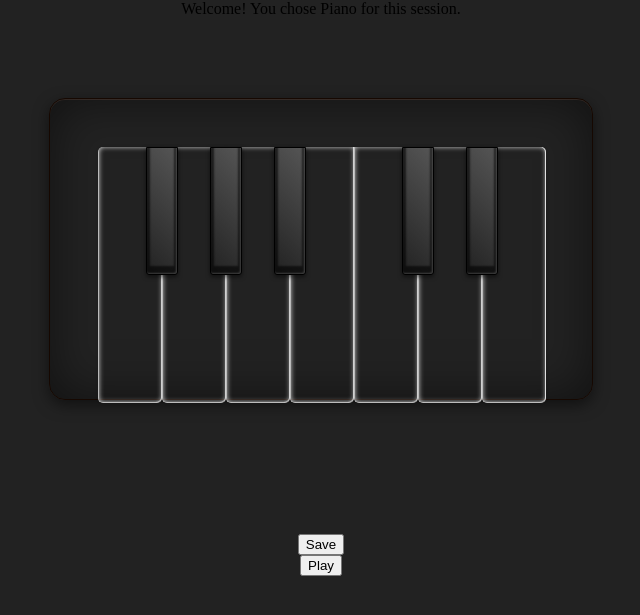
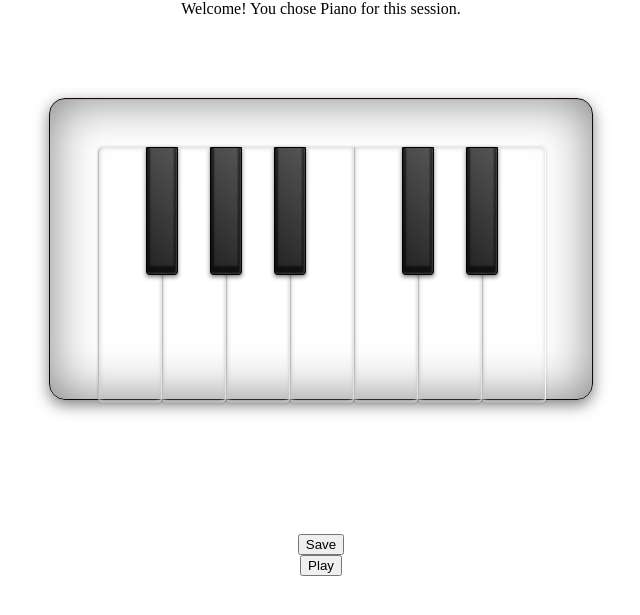
Before and after one commit to luciagore/git-jamming, a PHP site: page /jamming.html in a window 1280 px wide. Shown: the top 615 px of the page, without its empty margins (319-959 px from the left). Run offline with PHP 8.4, Linux system fonts and the light colour scheme; some libraries are stand-ins or nearby versions.

Commit message:
changed colour of piano to white for clearer veiwing

```diff
--- a/index.css
+++ b/index.css
@@ -1,6 +1,6 @@
 * { box-sizing:border-box; }
 
-body{ margin:0; background:#222; }
+body{ margin:0; background:#fff; }
 ul {
 	height:18.875em; width:34em;
   margin:5em auto; padding:3em 0 0 3em; position:relative;
```
